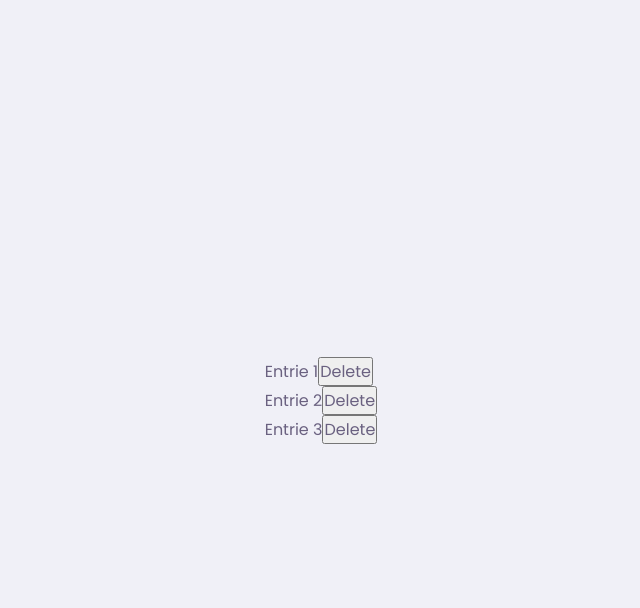
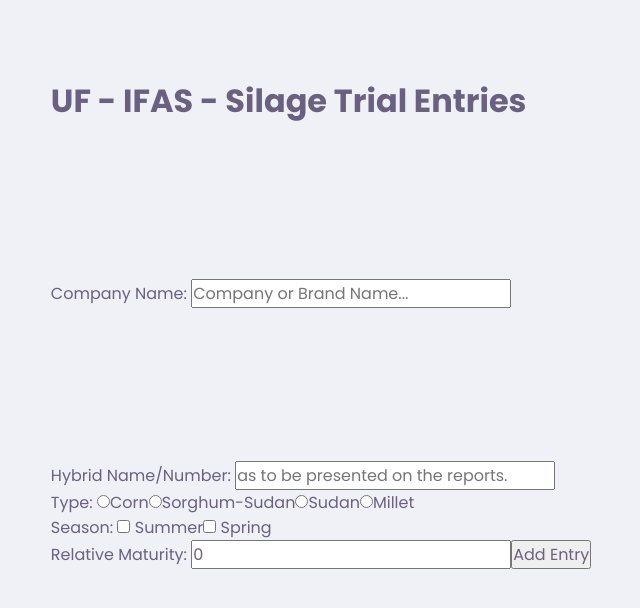
Before and after one commit to devfel/uf-silage-entries, a React (Create React App) app: page / in a window 1280 px wide. Shown: the top 608 px of the page, without its empty margins (319-959 px from the left). Built offline with nearby package versions, Linux system fonts and the light colour scheme.

Commit message:
creating the list and adding the entries

```diff
--- a/src/App.tsx
+++ b/src/App.tsx
@@ -1,84 +1,105 @@
-import React, { useState } from 'react';
+import React, { ChangeEvent, FC, useState } from 'react';
 import './assets/styles/global.css';
+import SilageEntry from './Components/SilageEntry';
 
-function App() {
-  //const AddTaskForm = ({ addTask }) => {const [value, setValue] = useState("");
-
-  // const handleSubmit = e => {
-  //   e.preventDefault();
-  //   value && addTask(value)
-  //   setValue("");
-  // };
-
-  //   return (
-  //     <form onSubmit={handleSubmit}>
-  //       <input
-  //         type="text"
-  //         value={value}
-  //         placeholder="Enter a title for this task…"
-  //         onChange={e => setValue(e.target.value)}
-  //       />
-  //       <button type="submit"><i class="fas fa-plus"></i></button>
-  //     </form>
-  //   );
-  // }
-
-  // const ToDoList = () => {
-
-  //   const [tasks, setTasks] = useState([{
-  //     text: "Like",
-  //     isCompleted: false
-  //   }, {
-  //     text: "Comment",
-  //     isCompleted: false
-  //   }, {
-  //     text: "Subscribe",
-  //     isCompleted: false
-  //   }]);
-
-  //   const addTask = text => setTasks([...tasks, { text }]);
+export interface IEntry {
+  companyName: string;
+  hybridName: string;
+  relativeMaturity: number;
+}
 
 
+const App: FC = () => {
+  const [companyName, setCompanyName] = useState<string>("");
+  const [hybridName, setHybridName] = useState<string>("");
+  const [relativeMaturity, setRelativeMaturity] = useState<number>(0);
 
-  //   const removeTask = index => {
-  //     const newTasks = [...tasks];
-  //     newTasks.splice(index, 1);
-  //     setTasks(newTasks);
-  //   };
+  const [entriesList, setEntriesList] = useState<IEntry[]>([]);
+
+  const handleChange = (event: ChangeEvent<HTMLInputElement>): void => {
+    if (event.target.name === "company-name") setCompanyName(event.target.value);
+    else if (event.target.name === "hybrid-name") setHybridName(event.target.value);
+    else if (event.target.name === "relative-maturity") setRelativeMaturity(Number(event.target.value));
+  };
+
+  const addEntry = (): void => {
+    const newEntry = { companyName: companyName, hybridName: hybridName, relativeMaturity: relativeMaturity }
+    setEntriesList([...entriesList, newEntry])
+    setHybridName("");
+    setRelativeMaturity(0);
+  };
+
 
   return (
-    <div className="entries-list">
-      <div className="entry">
-        <span className={"entry-text"}>
-          Entrie 1
-        </span>
-        <button>Delete</button>
+    <>
+      <div className="Title">
+        <h1>UF - IFAS - Silage Trial Entries</h1>
       </div>
-      <div className="entry">
-        <span className={"entry-text"}>
-          Entrie 2
-        </span>
-        <button>Delete</button>
+
+      <div className="entries-company">
+        <label htmlFor="company-name">Company Name: </label>
+        <input
+          type="text"
+          id="company-name"
+          name="company-name"
+          placeholder="Company or Brand Name..."
+          onChange={handleChange}
+          value={companyName}
+        />
       </div>
-      <div className="entry">
-        <span className={"entry-text"}>
-          Entrie 3
-        </span>
-        <button>Delete</button>
+
+      <div className="entries-form">
+        <label htmlFor="hybrid-name">Hybrid Name/Number: </label>
+        <input
+          type="text"
+          id="hybrid-name"
+          name="hybrid-name"
+          placeholder="as to be presented on the reports."
+          onChange={handleChange}
+          value={hybridName}
+        />
+
+        <div className="types-radio">
+          <label>Type: </label>
+          <input type="radio" id="corn" name="silage-type" value="Corn" />
+          <label htmlFor="corn">Corn</label>
+          <input type="radio" id="sorghum-sudan" name="silage-type" value="Sorghum-Sudan" />
+          <label htmlFor="sorghum-sudan">Sorghum-Sudan</label>
+          <input type="radio" id="sudan" name="silage-type" value="Sudan" />
+          <label htmlFor="sudan">Sudan</label>
+          <input type="radio" id="millet" name="silage-type" value="Millet" />
+          <label htmlFor="millet">Millet</label>
+        </div>
+
+        <div className="seasons-checkbox">
+          <label>Season: </label>
+          <input type="checkbox" id="summer" name="summer" value="Summer" />
+          <label htmlFor="summer"> Summer</label>
+          <input type="checkbox" id="spring" name="spring" value="Spring" />
+          <label htmlFor="spring"> Spring</label>
+        </div>
+
+        <label htmlFor="relative-maturity">Relative Maturity: </label>
+        <input
+          type="number"
+          id="realtive-maturity"
+          name="relative-maturity"
+          placeholder="numbers only..."
+          onChange={handleChange}
+          value={relativeMaturity}
+        />
+
+        <button onClick={addEntry}>Add Entry</button>
       </div>
-    </div>
 
-    /*<div className="todo-list">
-      {tasks.map((task, index) => (
-        <div className="todo">
-          <span onClick={() => toggleTask(index)} className={task.isCompleted ? "todo-text todo-completed" : "todo-text"}>
-            {task.text}
-          </span>
-          <button onClick={() => removeTask(index)}><i class="fas fa-trash-alt"></i></button>
-        </div>
-      ))}
-      <AddTaskForm addTask={addTask} />
-    </div>*/
+      <div className="entries-list">
+        {entriesList.map((entry: IEntry, key: number) => (
+          <SilageEntry key={key} entryItem={entry} />
+        ))}
+
+      </div>
+    </>
+
   );
 }
 
--- /dev/null
+++ b/src/Components/SilageEntry.tsx
@@ -0,0 +1,21 @@
+import React from 'react'
+import { IEntry } from '../App';
+
+interface Props {
+    entryItem: IEntry;
+}
+
+const SilageEntry = ({ entryItem }: Props) => {
+    return (
+        <div className='entry-item'>
+            <div className='entry-content'>
+                <div>{entryItem.companyName}</div>
+                <div>{entryItem.hybridName}</div>
+                <div>{entryItem.relativeMaturity}</div>
+            </div>
+            <button>X</button>
+        </div>
+    )
+}
+
+export default SilageEntry;
--- a/src/assets/styles/global.css
+++ b/src/assets/styles/global.css
@@ -36,7 +36,7 @@
 }
 
 #root {
-    display: flex;
+    display: grid;
     align-items: center;
     justify-content: center;
 }
```
